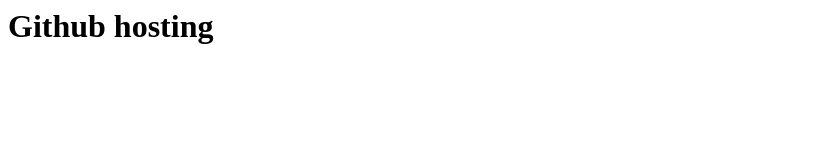
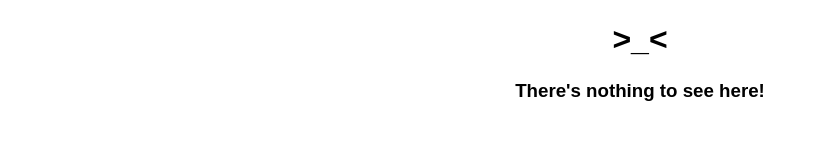
Before and after one commit to Mardson581/mardson581.github.io, a plain HTML site: page index.html in a window 1280 px wide. Shown: the whole page, without its empty margins (0-817 px from the left). Drawn offline with Linux system fonts and the light colour scheme.

Commit message:
Addind a more informative text on index.html

```diff
--- a/index.html
+++ b/index.html
@@ -1 +1,10 @@
-<h1>Github hosting</h1>
+<!DOCTYPE html>
+<html lang="en">
+	<head>
+		<title>Github Pages</title>
+	</head>
+	<body style="font-family: Arial">
+		<h1 align="center">>_<</h1>
+		<h3 align="center">There's nothing to see here!</h3>
+	</body>
+</html>
```
